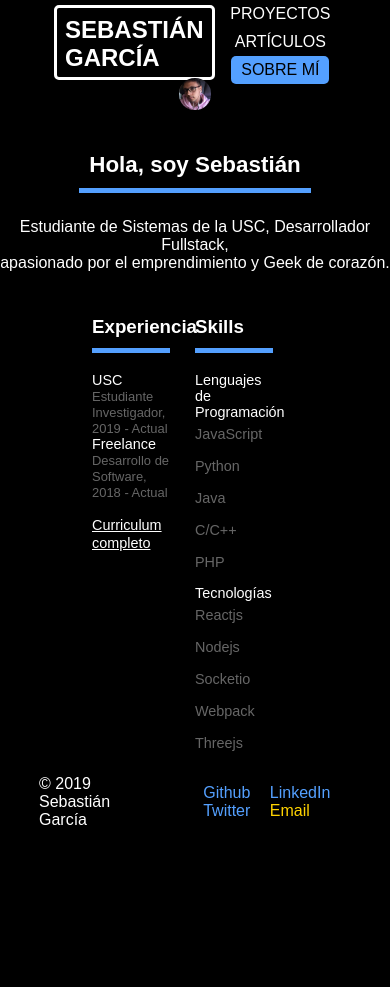
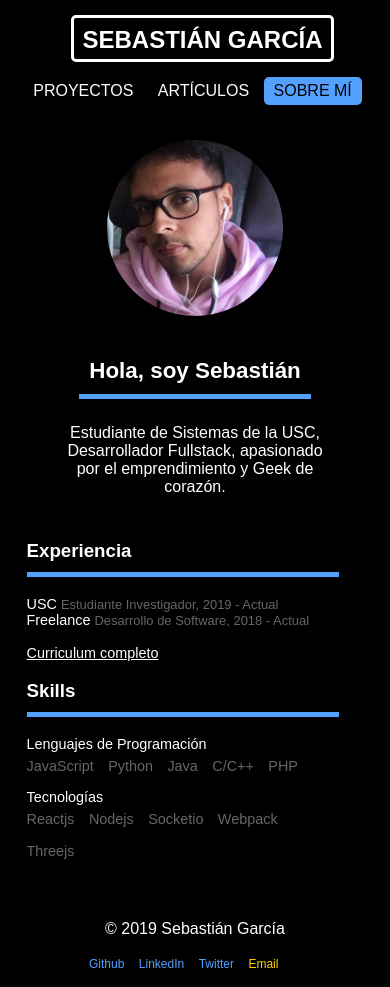
Before and after one commit to SGarcia710/sgarcia-portfolio, a website: page index.html in a window 390 px wide. Before the commit the page ends 844 px from the top, so only its background shows below. Drawn offline with Linux system fonts and the light colour scheme; a web font is replaced by a local one.

Commit message:
added responsive

```diff
--- a/assets/styles/footer.css
+++ b/assets/styles/footer.css
@@ -5,7 +5,7 @@
   justify-content: space-between;
   box-sizing: border-box;
   align-items: center;
-  height: 10%;
+  /* height: 10%; */
   margin: 0;
 }
 .footer__rights {
--- a/assets/styles/header.css
+++ b/assets/styles/header.css
@@ -3,7 +3,8 @@
 #71c7ff */
 .header {
   width: 80%;
-  height: 10%;
+  margin-top: 15px;
+  /* height: 10%; */
   display: flex;
   justify-content: space-between;
   box-sizing: border-box;
--- a/assets/styles/hero.css
+++ b/assets/styles/hero.css
@@ -1,6 +1,6 @@
 .hero {
   justify-content: center;
-  height: 80%;
+  /* height: 80%; */
   box-sizing: border-box;
   width: 100%;
   display: flex;
@@ -25,7 +25,8 @@
   border-bottom: 5px solid rgb(84, 160, 255);
 }
 .hero__about-me--info {
-  margin: 0;
+  margin: auto;
+  width: 45%;
 }
 .hero__specs {
   margin-top: 25px;
--- /dev/null
+++ b/assets/styles/media.css
@@ -0,0 +1,64 @@
+@media only screen and (max-width: 600px) {
+  .header {
+    margin-top: 15px;
+    width: 100%;
+    display: flex;
+    flex-direction: column;
+  }
+  .header__menu {
+    margin-top: 15px;
+  }
+  .hero {
+    justify-content: center;
+    box-sizing: border-box;
+    width: 100%;
+    display: flex;
+    flex-direction: column;
+    align-items: center;
+    margin-bottom: 30px;
+  }
+  .hero__photo {
+    margin-top: 35px;
+    border-radius: 50%;
+    width: 45%;
+    margin-bottom: 10px;
+  }
+  .hero__about-me {
+    text-align: center;
+  }
+  .hero__about-me--info {
+    margin: auto;
+    width: 70%;
+  }
+  .hero__specs {
+    margin-top: 25px;
+    display: flex;
+    width: 100%;
+    flex-direction: column;
+    align-items: center;
+  }
+  .hero__specs__content {
+    margin-right: 25px;
+    width: 80%;
+  }
+  .footer {
+    display: inline;
+    margin: auto;
+  }
+  .footer__rigts {
+    text-align: center;
+  }
+  .footer__media-links {
+    margin-bottom: 15px;
+  }
+  .footer__media-links a,
+  .footer__media-links a:visited {
+    text-decoration: none;
+    color: #54a0ff;
+    margin-left: 10px;
+    font-size: 12px;
+  }
+  .footer__media-links li {
+    display: inline-block;
+  }
+}
--- a/index.html
+++ b/index.html
@@ -2,6 +2,7 @@
 <html lang="es">
   <head>
     <meta charset="UTF-8" />
+    <meta name="viewport" content="width=device-width, initial-scale=1.0" />
     <!-- Fonts -->
     <script src="https://kit.fontawesome.com/f2f3e69293.js"></script>
     <!-- Styles -->
@@ -9,6 +10,7 @@
     <link rel="stylesheet" href="./assets/styles/header.css" />
     <link rel="stylesheet" href="./assets/styles/hero.css" />
     <link rel="stylesheet" href="./assets/styles/footer.css" />
+    <link rel="stylesheet" href="./assets/styles/media.css" />
     <!-- Tittle -->
     <title>Sebastián García</title>
   </head>
@@ -38,10 +40,8 @@
       <div class="hero__about-me">
         <p class="hero__about-me--hello">Hola, soy Sebastián</p>
         <p class="hero__about-me--info">
-          Estudiante de Sistemas de la USC, Desarrollador Fullstack,
-        </p>
-        <p class="hero__about-me--info">
-          apasionado por el emprendimiento y Geek de corazón.
+          Estudiante de Sistemas de la USC, Desarrollador Fullstack, apasionado
+          por el emprendimiento y Geek de corazón.
         </p>
       </div>
       <div class="hero__specs">
```
